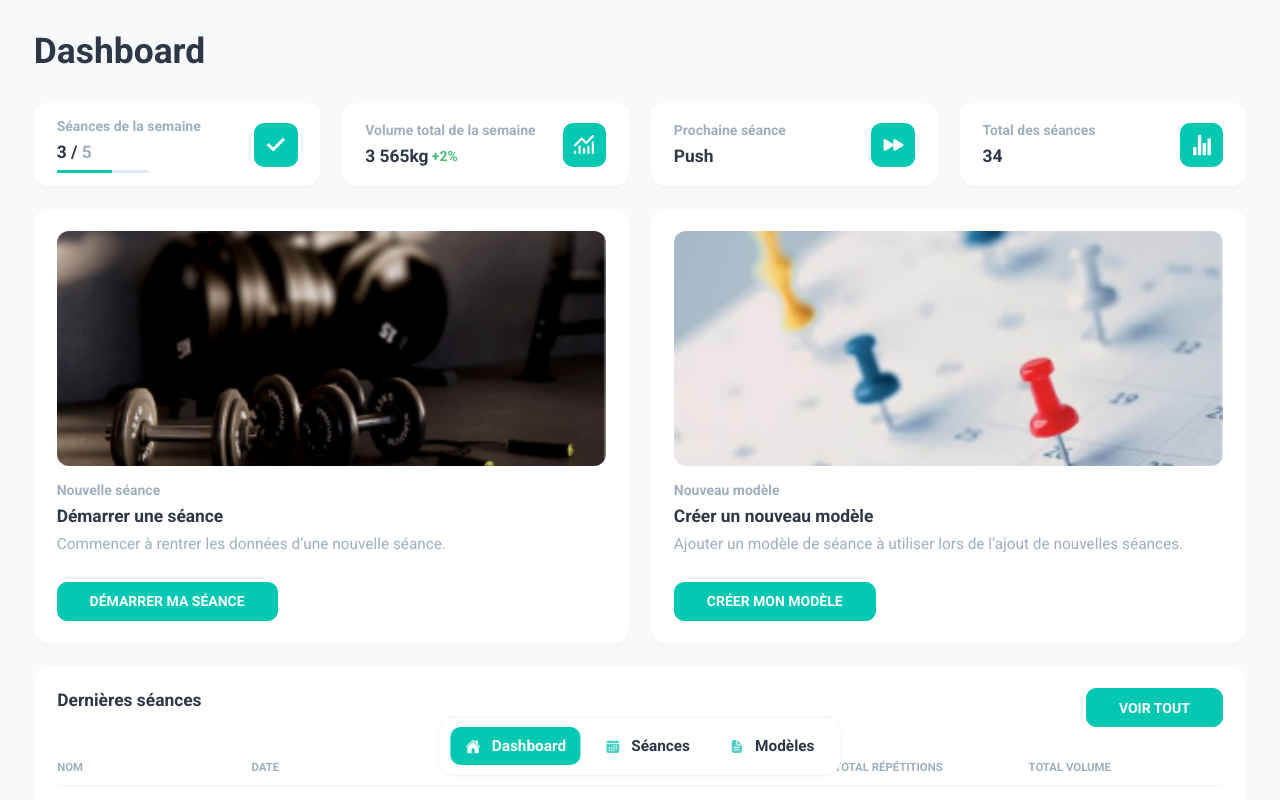
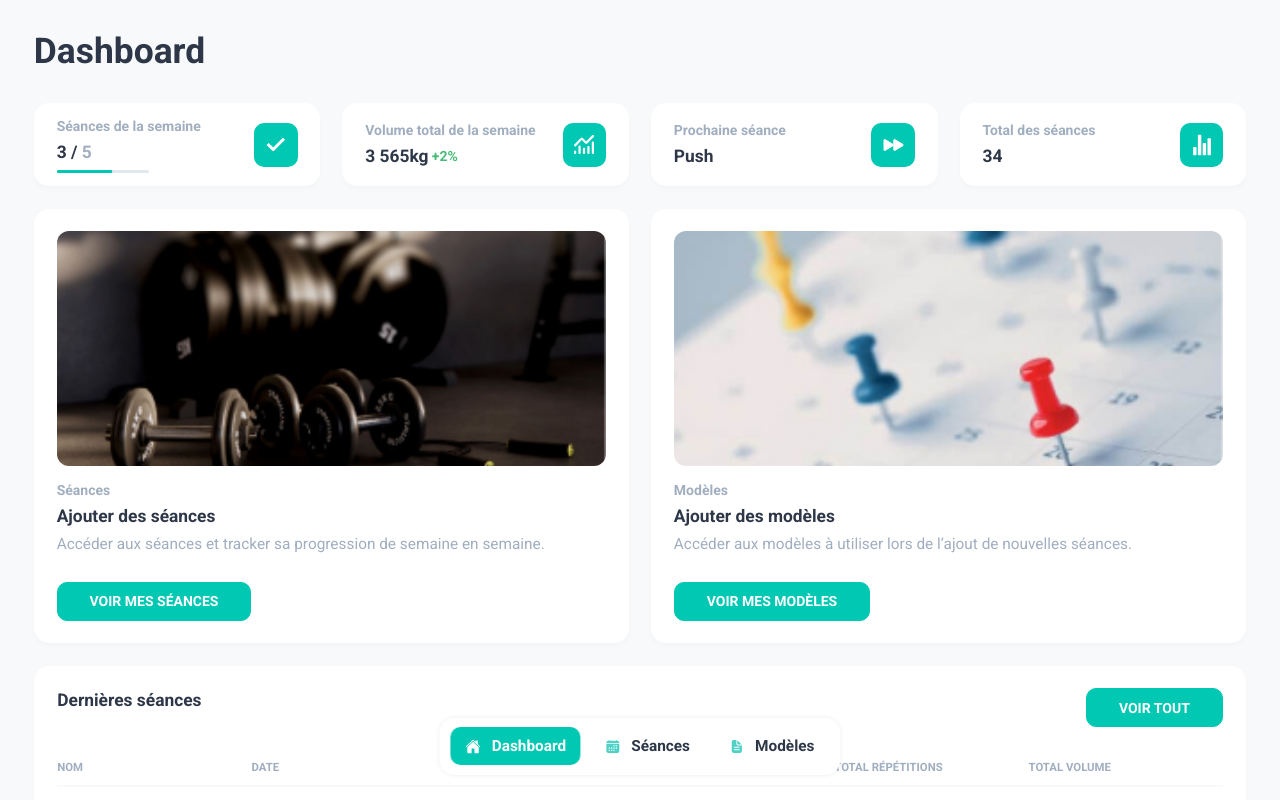
Before and after one commit to btdapoigny/fitlog, a React (Vite) app: page / in a window 1280 px wide. Shown: the top 800 px of the page. Built offline with nearby package versions, Linux system fonts and the light colour scheme.

Commit message:
Update wording for Sessions and Templates CTAs

```diff
--- a/src/pages/Dashboard.jsx
+++ b/src/pages/Dashboard.jsx
@@ -11,23 +11,23 @@ import ChartIcon from '@/assets/icons/stats/chart.svg?react'
 
 export function Dashboard() {
   const workoutSessionCTA = {
-    uptitle: "Nouvelle séance",
-    title: "Démarrer une séance",
-    description: "Commencer à rentrer les données d’une nouvelle séance.",
+    uptitle: "Séances",
+    title: "Ajouter des séances",
+    description: "Accéder aux séances et tracker sa progression de semaine en semaine.",
     image: { src: WorkoutImage, alt: "Séance d'entrainement" },
     button: {
-      label: "Démarrer ma séance",
+      label: "Voir mes séances",
       path: "/seances"
     }
   }
 
   const workoutTemplatesCTA = {
-    uptitle: "Nouveau modèle",
-    title: "Créer un nouveau modèle" ,
-    description:"Ajouter un modèle de séance à utiliser lors de l’ajout de nouvelles séances.",
+    uptitle: "Modèles",
+    title: "Ajouter des modèles" ,
+    description:"Accéder aux modèles à utiliser lors de l’ajout de nouvelles séances.",
     image: { src: PlanningImage, alt: "Planification de l'entrainement" },
     button: {
-      label: "Créer mon modèle",
+      label: "Voir mes modèles",
       path: "/modeles"
     }
   }
--- a/src/pages/WorkoutSessions.jsx
+++ b/src/pages/WorkoutSessions.jsx
@@ -32,12 +32,12 @@ export function WorkoutSessions() {
   }
 
   const workoutTemplatesCTA = {
-    uptitle: "Nouveau modèle",
-    title: "Créer un nouveau modèle" ,
-    description:"Ajouter un modèle de séance à utiliser lors de l’ajout de nouvelles séances.",
+    uptitle: "Modèles",
+    title: "Ajouter des modèles" ,
+    description:"Accéder aux modèles à utiliser lors de l’ajout de nouvelles séances.",
     image: { src: PlanningImage, alt: "Planification de l'entrainement" },
     button: {
-      label: "Créer mon modèle",
+      label: "Voir mes modèles",
       path: "/modeles"
     }
   }
```
